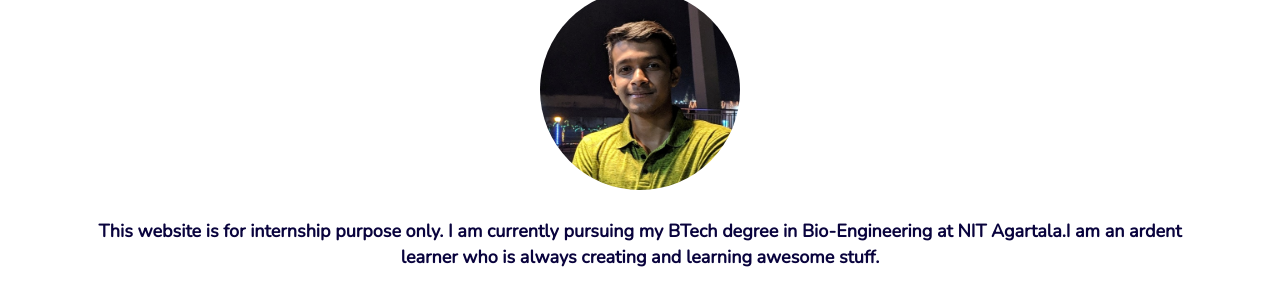
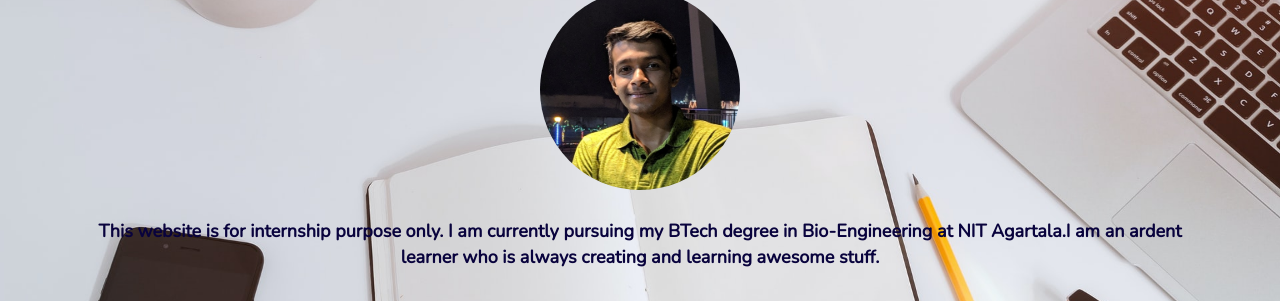
Before and after one commit to Deeptanu10/Deeptanu10.github.io, a plain HTML site: page index.html in a window 1280 px wide. Shown: the part 175-476 px from the top of the page. Drawn offline with nearby package versions, Linux system fonts and the light colour scheme.

Commit message:
Update index.html

```diff
--- a/index.html
+++ b/index.html
@@ -16,15 +16,13 @@
             padding: 0px;
         }
 
-        html{
+
+        body {
             background-image: url(jeshoots-com-pUAM5hPaCRI-unsplash.jpg);
+            height: 100%;
+            background-repeat: no-repeat;
+            background-position-x: center;
             background-size: cover;
-            background-position: center center;
-            background-attachment: fixed;
-            background-repeat: no-repeat;
-        }
-        body{
-
             font-family: 'Nunito', sans-serif;
         }
 
```
